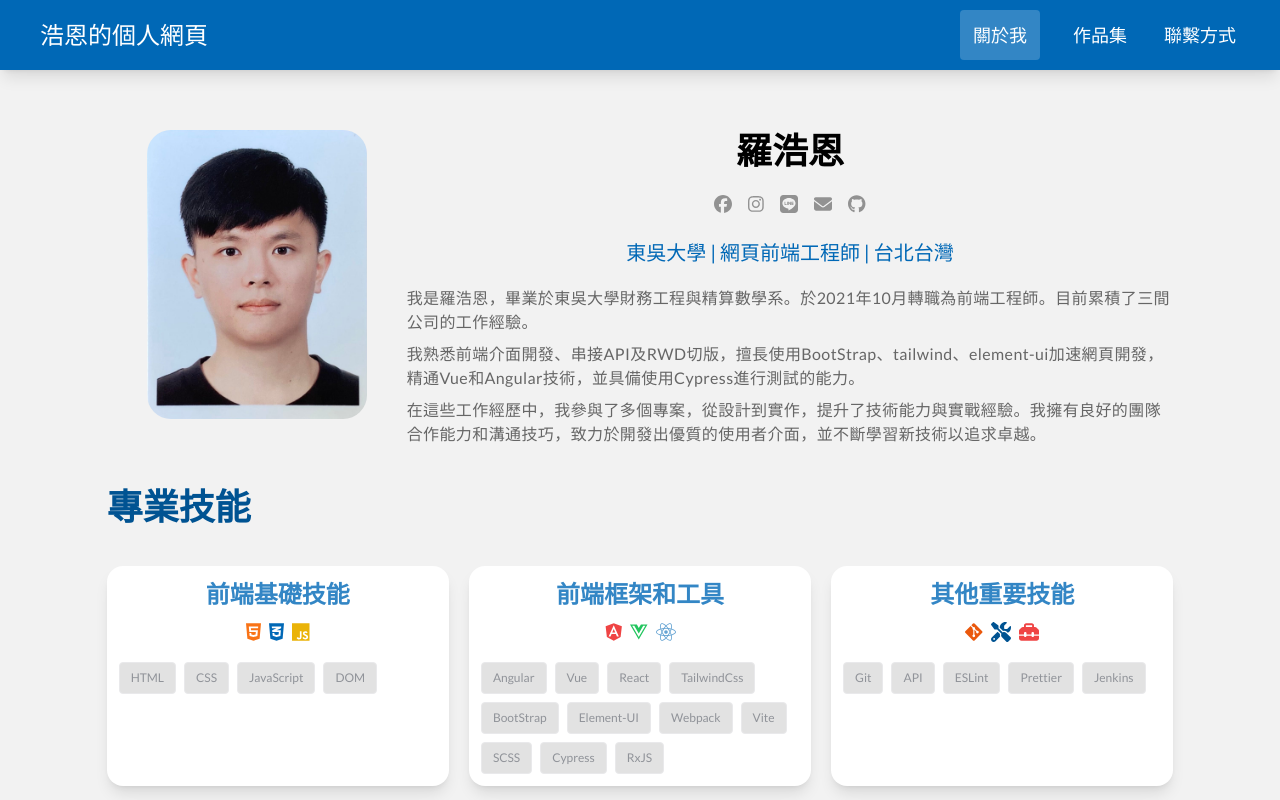
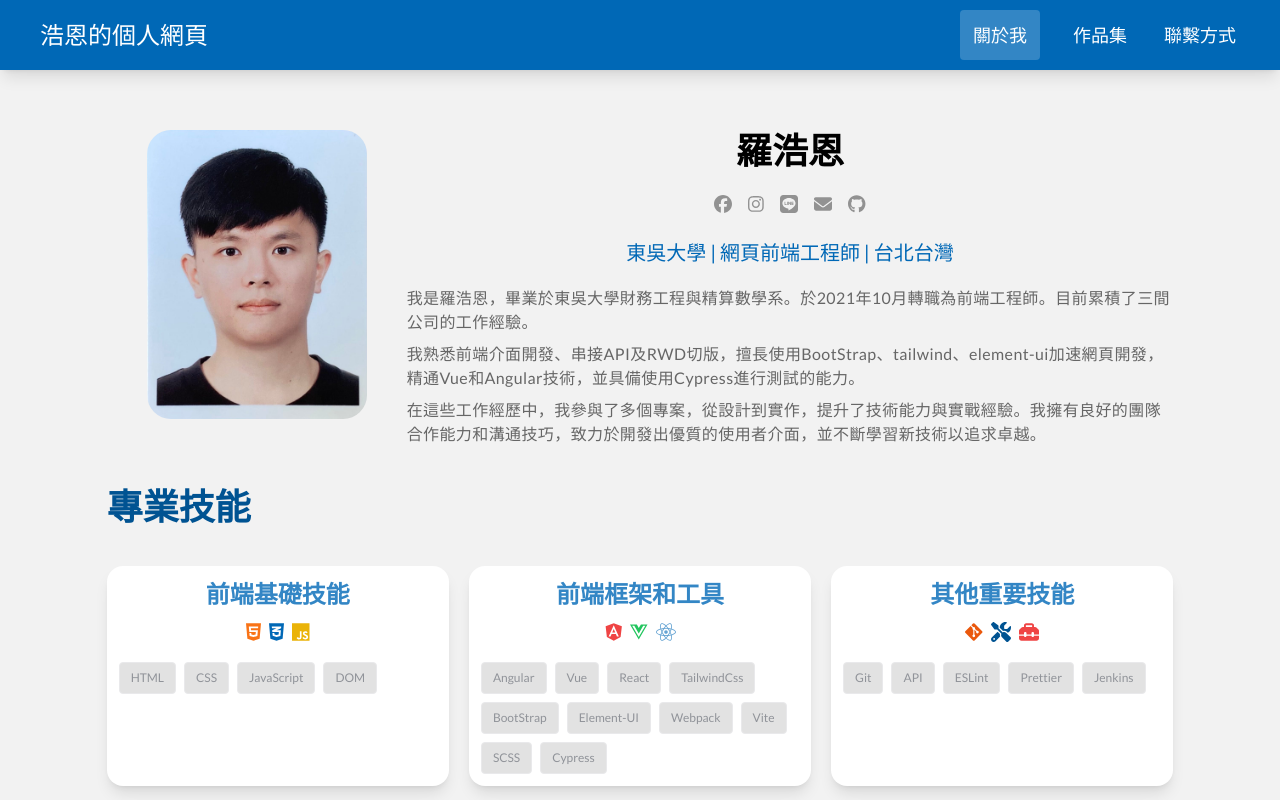
Before and after one commit to HowNLuo/Resume, a Vue app: page /home in a window 1280 px wide. Shown: the top 800 px of the page. Built offline with nearby package versions, Linux system fonts and the light colour scheme.

Commit message:
delete tags

```diff
--- a/src/views/home/Home.vue
+++ b/src/views/home/Home.vue
@@ -107,7 +107,7 @@ const skills = [
         color: 'text-primary-300',
       },
     ],
-    tags: ['Angular', 'Vue', 'React', 'TailwindCss', 'BootStrap', 'Element-UI', 'Webpack', 'Vite', 'SCSS', 'Cypress', 'RxJS'],
+    tags: ['Angular', 'Vue', 'React', 'TailwindCss', 'BootStrap', 'Element-UI', 'Webpack', 'Vite', 'SCSS', 'Cypress'],
   },
   {
     title: '其他重要技能',
```
